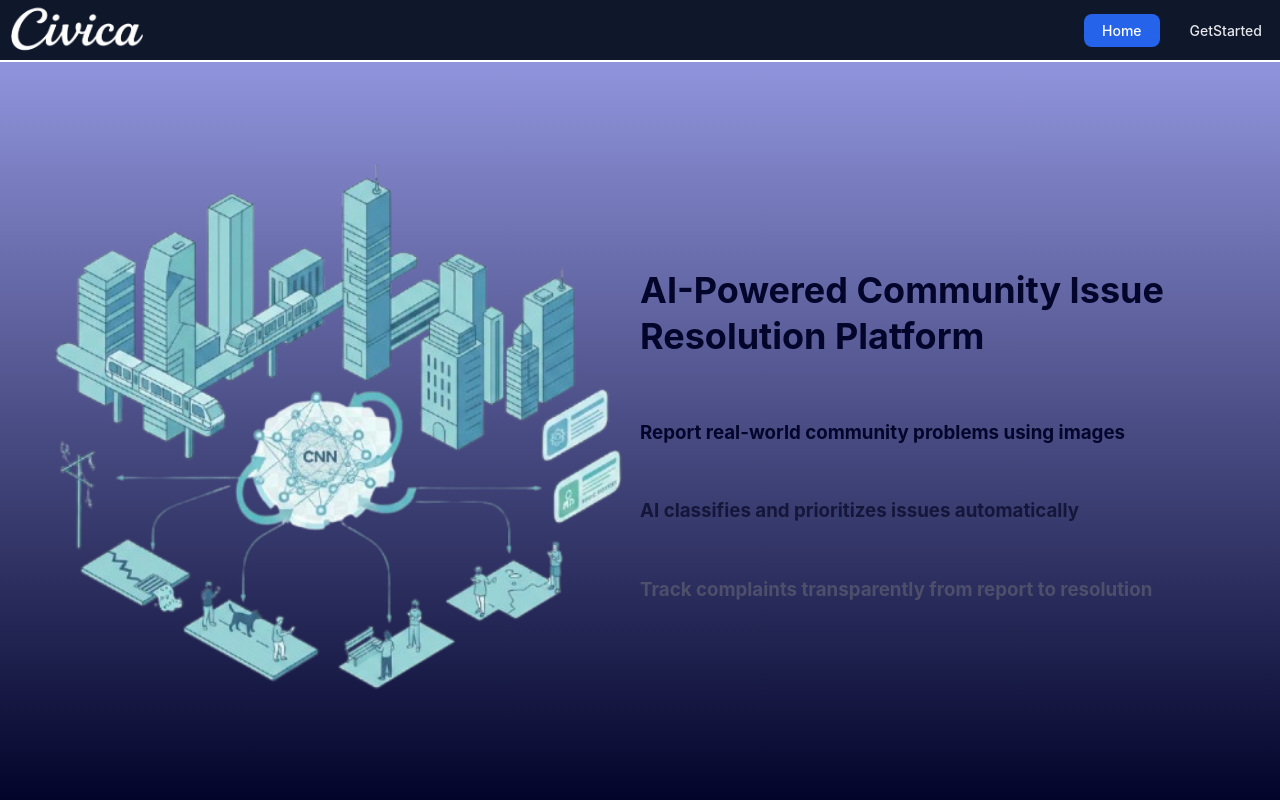
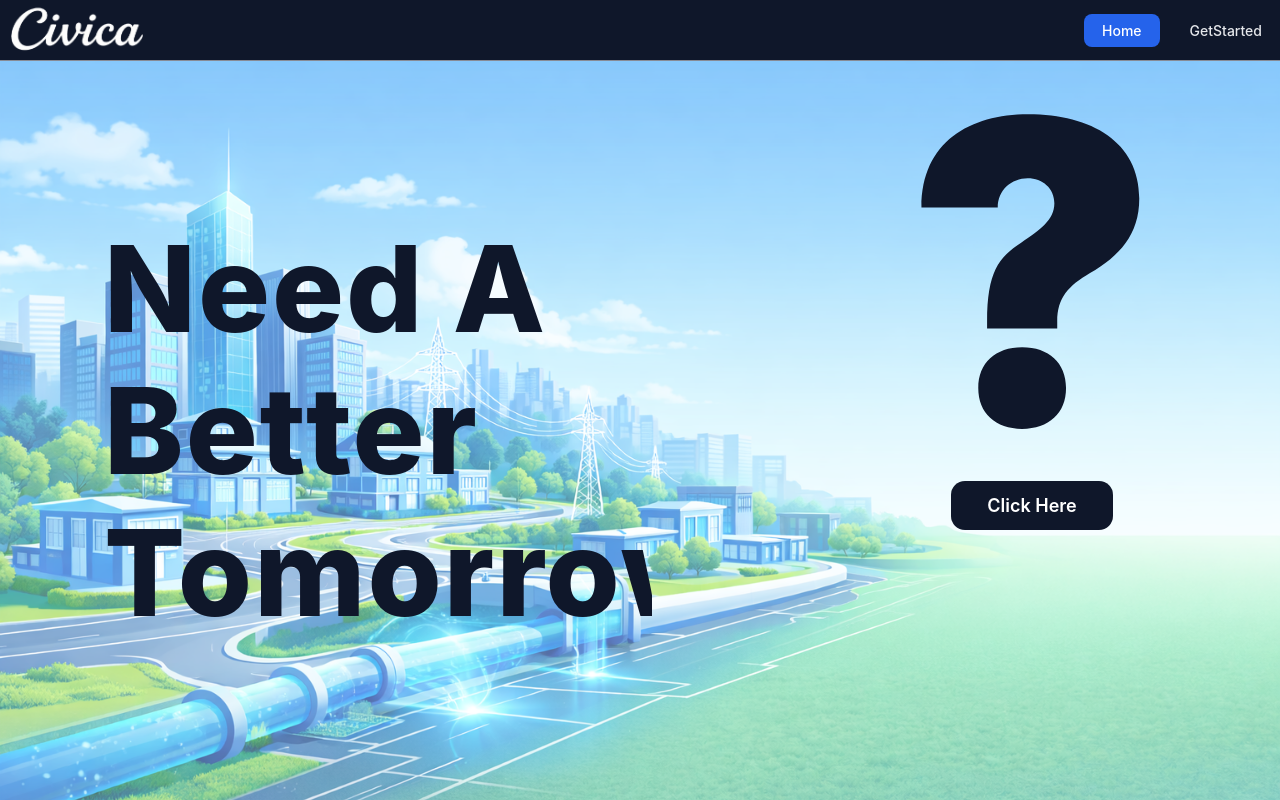
Before and after one commit to BALAKASACHITH/civica, a React (Vite) app in the folder client/: page / in a window 1280 px wide. Built offline with nearby package versions, Linux system fonts and the light colour scheme.

Commit message:
changes made to frontend

```diff
--- /dev/null
+++ b/client/src/components/Landing/DepartmentEnter.jsx
@@ -0,0 +1,90 @@
+import { useState } from "react";
+import { useNavigate } from "react-router-dom";
+import Input from "../common/Input";
+import Message from "../common/Message";
+
+const DepartmentEnter = ({ type }) => {
+    const navigate = useNavigate();
+
+    const [username, setUsername] = useState("");
+    const [password, setPassword] = useState("");
+    const [msg, setMsg] = useState("");
+    const [kind, setKind] = useState("bad");
+    const departmentCredentials = {
+        water: {
+            username: "water",
+            password: "water123",
+        },
+        road: {
+            username: "road",
+            password: "road123",
+        },
+        electrical: {
+            username: "electrical",
+            password: "electric123",
+        },
+        municipal: {
+            username: "municipal",
+            password: "municipal123",
+        },
+    };
+
+
+    const handleSubmit = async () => {
+        if (!username || !password) {
+            setKind("bad");
+            setMsg("All fields are required");
+            return;
+        }
+
+        const creds = departmentCredentials[type];
+
+        if (
+            username === creds.username &&
+            password === creds.password
+        ) {
+            setKind("good");
+            setMsg("Login successful");
+
+            setTimeout(() => {
+                navigate(`/${type}Dashboard`);
+            }, 600);
+        } else {
+            setKind("bad");
+            setMsg("Invalid username or password");
+        }
+    };
+
+
+    return (
+        <div className={`${type}Enter commonEnter`}>
+            {/* 🔼 TOP IMAGE */}
+            <div className="enterTop">
+                <h1>Welcome To {type.charAt(0).toUpperCase() + type.slice(1)} Dashboard</h1>
+            </div>
+
+            {/* 🔽 BOTTOM FORM */}
+            <div className="enterBottom">
+                <Input
+                    placeholder="Enter Username"
+                    value={username}
+                    setValue={setUsername}
+                />
+                <Input
+                    type="password"
+                    placeholder="Enter Password"
+                    value={password}
+                    setValue={setPassword}
+                />
+
+                <Message kind={kind} text={msg} />
+
+                <div className="detBot" onClick={handleSubmit}>
+                    Submit
+                </div>
+            </div>
+        </div>
+    );
+};
+
+export default DepartmentEnter;
--- /dev/null
+++ b/client/src/components/Landing/ElectricEnter.jsx
@@ -0,0 +1,5 @@
+import DepartmentEnter from "./DepartmentEnter";
+
+const ElectricEnter = () => <DepartmentEnter type="electrical" />;
+
+export default ElectricEnter;
--- a/client/src/components/Landing/LandHome.tsx
+++ b/client/src/components/Landing/LandHome.tsx
@@ -1,23 +1,31 @@
+import { useNavigate } from "react-router-dom";
+
 const LandHome = () => {
+    const navigate = useNavigate();
+
     return (
-        <div className='LandHome'>
-            <div className="lhLeft"></div>
-            <div className="lhRight">
-                <h1 className="animate-title">
-                    AI-Powered Community Issue Resolution Platform
-                </h1>
+        <div className="LandHome">
+            {/* LEFT TEXT */}
+            <div className="homeLeft">
+                <div className="homeText">
+                    <div className="homeLine static">Need A</div>
+                    <div className="homeLine static">Better</div>
+                    <div className="homeLine typing">Tomorrow</div>
+                </div>
+            </div>
 
-                <h3 className="animate-line delay1">
-                    Report real-world community problems using images
-                </h3>
-                <h3 className="animate-line delay2">
-                    AI classifies and prioritizes issues automatically
-                </h3>
-                <h3 className="animate-line delay3">
-                    Track complaints transparently from report to resolution
-                </h3>
+            {/* RIGHT QUESTION */}
+            <div className="homeRight">
+                <div className="bigQuestion">?</div>
+                <div
+                    className="homeBtn"
+                    onClick={() => navigate("/Start")}
+                >
+                    Click Here
+                </div>
             </div>
         </div>
-    )
-}
-export default LandHome
+    );
+};
+
+export default LandHome;
--- /dev/null
+++ b/client/src/components/Landing/MunicipalEnter.jsx
@@ -0,0 +1,5 @@
+import DepartmentEnter from "./DepartmentEnter";
+
+const MunicipalEnter = () => <DepartmentEnter type="municipal" />;
+
+export default MunicipalEnter;
--- /dev/null
+++ b/client/src/components/Landing/RoadEnter.jsx
@@ -0,0 +1,5 @@
+import DepartmentEnter from "./DepartmentEnter";
+
+const RoadEnter = () => <DepartmentEnter type="road" />;
+
+export default RoadEnter;
--- /dev/null
+++ b/client/src/components/Landing/WaterEnter.jsx
@@ -0,0 +1,5 @@
+import DepartmentEnter from "./DepartmentEnter";
+
+const WaterEnter = () => <DepartmentEnter type="water" />;
+
+export default WaterEnter;
--- a/client/src/index.css
+++ b/client/src/index.css
@@ -29,8 +29,7 @@ html, body, #root {
     display: flex;
     justify-content: space-between;
     align-items: center;
-    box-shadow: 0 2px 8px rgba(0,0,0,0.08);
-    border-bottom: 2px solid white;
+    border-bottom: 1px solid rgba(255, 255, 255, 0.5);
 }
 
 .lnLeft {
@@ -83,78 +82,145 @@ html, body, #root {
     width: 100%;
     background-color: #f1f5f9;
 }
+/* ================= LAND HOME ================= */
 
-/* ---------- PAGES ---------- */
-.LandHome{
+/* ================= LAND HOME ================= */
+
+.LandHome {
     height: 100%;
     width: 100%;
     display: flex;
-    background: linear-gradient(180deg, #9094dc 0%, #02042a 100%);
+    justify-content: center;
+    align-items: center;
+
+    position: relative; /* needed for overlay */
+    background-image: url("./images/LandHome.png");
+    background-size: cover;
+    background-position: center;
+    background-repeat: no-repeat;
+    z-index: 0;
 }
 
-/* LEFT IMAGE */
-.lhLeft{
-    width: 50%;
-    height: 100%;
-    background-image: url("./images/HOME_LOGO.png");
-    background-size: contain;
-    background-repeat: no-repeat;
-    background-position: center;
+/* ---------- BACKGROUND OPACITY OVERLAY ---------- */
+.LandHome::before {
+    content: "";
+    position: absolute;
+    inset: 0;
+    background-color: rgba(255, 255, 255, 0.3);
+    /* ↑ increase/decrease to control image fade */
+    z-index: 1;
 }
 
-/* RIGHT CONTENT */
-.lhRight{
-    width: 50%;
+/* ---------- LEFT TEXT AREA ---------- */
+.homeLeft {
+    width: 55%;
+    height: 100%;
+    display: flex;
+    align-items: center;
+    padding-left: 80px;
+
+    position: relative;
+    z-index: 2; /* above overlay */
+}
+
+.homeText {
+    display: flex;
+    flex-direction: column;
+    gap: 10px;
+}
+
+.homeLine {
+    font-size: 120px;
+    font-weight: 800;
+    color: #0f172a;
+    letter-spacing: 2px;
+    line-height: 1.1;
+}
+
+/* ---------- TYPING ANIMATION ---------- */
+.typing {
+    width: 11ch;
+    white-space: nowrap;
+    overflow: hidden;
+    border-right: 4px solid #0f172a;
+    animation: typing 4s steps(10) infinite,
+               blink 0.8s step-end infinite;
+}
+
+@keyframes typing {
+    0% { width: 0; }
+    60% { width: 11ch; }
+    80% { width: 11ch; }
+    100% { width: 0; }
+}
+
+@keyframes blink {
+    50% { border-color: transparent; }
+}
+
+/* ---------- RIGHT QUESTION AREA ---------- */
+.homeRight {
+    width: 35%;
     height: 100%;
     display: flex;
     flex-direction: column;
-    justify-content: center;
-    gap: 18px;
+    justify-content: flex-start;
+    align-items: center;
+
+    position: relative;
+    z-index: 2; /* above overlay */
 }
 
-.lhRight h1{
-    font-size: 36px;
-    font-weight: 700;
-    line-height: 1.3;
-    color: white;
+/* BIG QUESTION MARK */
+.bigQuestion {
+    font-size: 420px;
+    font-weight: 900;
+    color: #0f172a;
+    line-height: 1;
 }
 
-.lhRight p{
-    font-size: 16px;
-    color: white;
-    max-width: 500px;
+/* ---------- BUTTON ---------- */
+.homeBtn {
+    padding: 14px 36px;
+    background-color: #0f172a;
+    color: #ffffff;
+    font-size: 18px;
+    font-weight: 600;
+    border-radius: 14px;
+    cursor: pointer;
+    transition: all 0.3s ease;
 }
-@keyframes colorPulse {
-    from{
-        color: white;
-    }to{
-        color: #02042a;
+
+.homeBtn:hover {
+    background-color: #02042a;
+    transform: translateY(-2px);
+}
+
+/* ---------- BOUNCING QUESTION MARK ---------- */
+.bigQuestion {
+    font-size: 420px;
+    font-weight: 900;
+    color: #0f172a;
+    line-height: 1;
+
+    animation: bounce 2s ease-in-out infinite;
+}
+
+@keyframes bounce {
+    0% {
+        transform: translateY(0);
+    }
+    20% {
+        transform: translateY(-20px);
+    }
+    40% {
+        transform: translateY(0);
+    }
+    100% {
+        transform: translateY(0);
     }
 }
-.animate-title{
-    animation: colorPulse 6s infinite;
-}
 
-.animate-line{
-    animation: colorPulse 6s infinite;
-}
-
-/* Delays for line-by-line effect */
-.delay1{
-    animation-delay: 0s;
-}
-.delay2{
-    animation-delay: 1.5s;
-}
-.delay3{
-    animation-delay: 3s;
-}
-
-.GetStarted{
-    height: 100%;
-    width: 100%;
-    background: linear-gradient(180deg, #9094dc 0%, #02042a 100%);
-}
 
 .GetStarted{
     height: 100%;
@@ -250,19 +316,145 @@ html, body, #root {
     background-repeat: no-repeat;
     background-position: center;
     position: relative;
+    display: flex;
+    justify-content: space-evenly;
+    align-items: center;
+}
+.UserEnterLeft{
+    height: 100%;
+    width: 30%;
+}
+
+.UserEnter {
+    height: 100%;
+    width: 100%;
+    position: relative;
+    display: flex;
+}
+
+.UserEnterLeft {
+    width: 55%;
+    height: 100%;
+    display: flex;
+    align-items: center;
+    padding-left: 80px;
+    z-index: 2;
+}
+
+.heroText {
+    height: 70%;
+    width: 100%;
+    display: flex;
+    flex-direction: column;
+    justify-content: space-between;
+}
+
+/* each line = 33% height */
+.line {
+    height: 33%;
+    display: flex;
+    align-items: center;
+    font-size: 100px;
+    font-weight: 800;
+    letter-spacing: 2px;
+    color: #ffffff;
+    overflow: hidden;
+}
+
+/* FOR */
+.line1 {
+    font-size: 100px;
+}
+
+/* animated lines */
+.line2,
+.line3 {
+    position: relative;
+}
+.word {
+    position: absolute;
+    left: 0;
+    opacity: 0;
+    transform: translateY(20px);
+    animation: wordCycle 6s infinite linear;
+}
+
+/* ===== EXACT 2s SLOT PER WORD ===== */
+.line2 .word:nth-child(1),
+.line3 .word:nth-child(1) {
+    animation-delay: 0s;
+}
+
+.line2 .word:nth-child(2),
+.line3 .word:nth-child(2) {
+    animation-delay: 2s;
+}
+
+.line2 .word:nth-child(3),
+.line3 .word:nth-child(3) {
+    animation-delay: 4s;
+}
+
+/* ===== HARD-CUT KEYFRAMES (NO OVERLAP POSSIBLE) ===== */
+@keyframes wordCycle {
+    0% {
+        opacity: 0;
+        transform: translateY(20px);
+    }
+
+    /* fade in */
+    5% {
+        opacity: 1;
+        transform: translateY(0);
+    }
+
+    /* stay fully visible */
+    30% {
+        opacity: 1;
+        transform: translateY(0);
+    }
+
+    /* fade out early */
+    35% {
+        opacity: 0;
+        transform: translateY(-20px);
+    }
+
+    /* remain hidden rest of cycle */
+    100% {
+        opacity: 0;
+    }
+}
+
+
+.UserEnterRight{
+    height: 100%;
+    width: 50%;
+    display: flex;
+    justify-content: center;
+    align-items: center;
+    position: relative;
+}
+.UserEnter::before {
+    content: "";
+    position: absolute;
+    inset: 0;
+    background-color: rgba(0, 0, 0, 0.4); /* adjust opacity here */
+    z-index: 1;
+}
+.details {
+    position: relative;
+    z-index: 2;
 }
 .details {
     height: 80%;
-    width: 32%;
+    width: 80%;
     background: white;
     border-radius: 18px;
     padding: 30px;
     box-shadow: 0 20px 50px rgba(0,0,0,0.15);
     display: flex;
     align-items: center;
-    position: absolute;
-    top: 4%;
-    right: 2%;
 }
 
 .formBox {
@@ -315,3 +507,86 @@ html, body, #root {
 
 .message.good { color: green; }
 .message.bad { color: red; }
+
+.RoadEnter {
+    height: 100%;
+    width: 100%;
+    background-color: yellow;
+}
+.ElectricEnter {
+    height: 100%;
+    width: 100%;
+    background-color: yellow;
+}
+.WaterEnter {
+    height: 100%;
+    width: 100%;
+    background-color: yellow;
+}
+.MunicipalEnter {
+    height: 100%;
+    width: 100%;
+    background-color: yellow;
+}
+.commonEnter {
+    height: 100%;
+    width: 100%;
+    display: flex;
+    flex-direction: column;
+    background: #f8fafc;
+}
+
+/* 🔼 TOP IMAGE SECTION */
+.enterTop {
+    height: 35%;
+    background-color: #02042a;   /* matches your theme */
+    background-size: contain;
+    background-repeat: no-repeat;
+    background-position: center;
+    display: flex;
+    align-items: flex-end;
+    padding: 24px;
+}
+
+.enterTop h1 {
+    color: white;
+    font-size: 32px;
+    font-weight: 700;
+}
+
+/* 🔽 FORM SECTION */
+.enterBottom {
+    flex: 1;
+    background: white;
+    padding: 40px;
+    display: flex;
+    flex-direction: column;
+    gap: 18px;
+}
+
+/* Button reuse */
+.detBot {
+    background: #02042a;
+    color: white;
+    padding: 14px;
+    text-align: center;
+    border-radius: 12px;
+    cursor: pointer;
+}
+
+/* Background images */
+.waterEnter .enterTop {
+    background-image: url("./images/water.png");
+}
+
+.roadEnter .enterTop {
+    background-image: url("./images/road.png");
+}
+
+.electricalEnter .enterTop {
+    background-image: url("./images/electrical.png");
+}
+
+.municipalEnter .enterTop {
+    background-image: url("./images/municipal.png");
+}
```
Also changed, not shown: client/src/components/Landing/GetStarted.tsx (+4 -4 lines), client/src/components/Landing/Land.tsx (+8 -0 lines), client/src/components/Landing/UserEnter.jsx (+19 -1 lines), client/src/images/LandHome.png (added), 1 other file (tests, documents, lock files or other folders).
